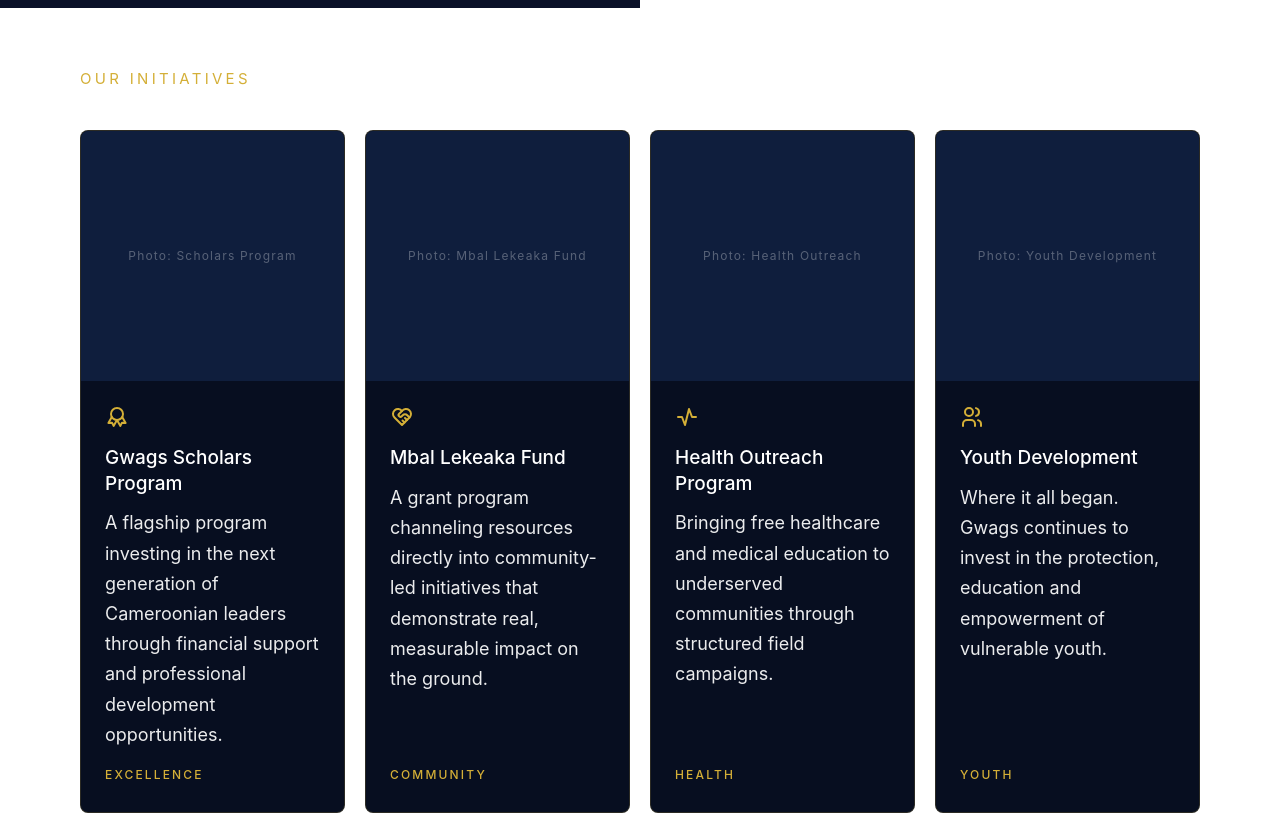
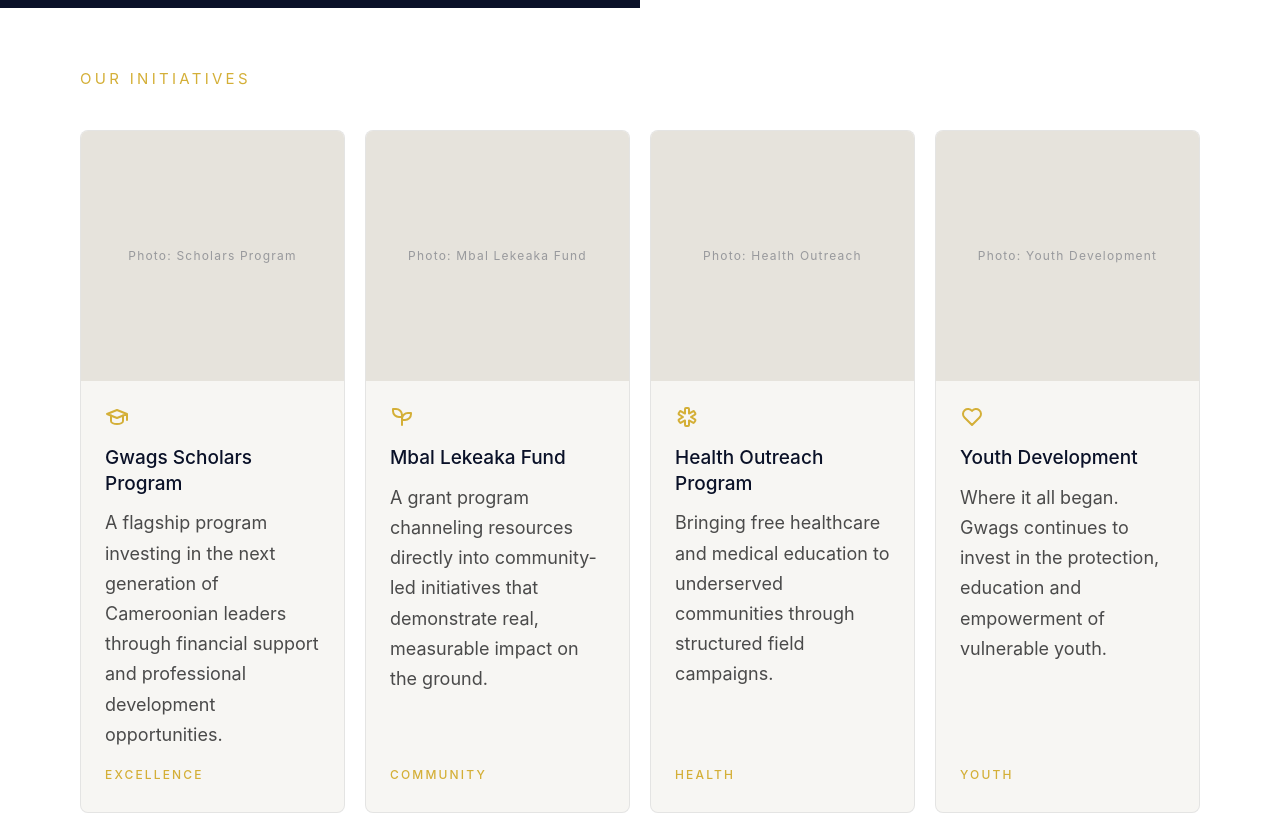
Before and after one commit to Daryllgio/gwags-website, a Next.js app: page /about/how-we-work in a window 1280 px wide. Shown: the part 1340-2155 px from the top of the page. Built offline with nearby package versions, Linux system fonts and the light colour scheme.

Commit message:
Revert initiative card colors, output coordination model values

```diff
--- a/app/about/how-we-work/page.tsx
+++ b/app/about/how-we-work/page.tsx
@@ -5,13 +5,14 @@ import { Lang, t } from '@/lib/translations'
 import Nav from '@/components/Nav'
 import Footer from '@/components/Footer'
 import {
-  IconAward,
-  IconHeartHandshake,
-  IconActivity,
-  IconUsers,
+  IconSchool,
+  IconSeedling,
+  IconMedicalCross,
+  IconHeart,
 } from '@tabler/icons-react'
 
-const initiativeIcons = [IconAward, IconHeartHandshake, IconActivity, IconUsers]
+// Same icon set as the homepage Initiatives cards
+const initiativeIcons = [IconSchool, IconSeedling, IconMedicalCross, IconHeart]
 
 export default function HowWeWorkPage() {
   const [lang, setLang] = useState<Lang>('en')
@@ -117,12 +118,12 @@ function InitiativeStrip({ lang }: { lang: Lang }) {
               key={i}
               href={item.href}
               className="initiative-card"
-              style={{ display: 'flex', flexDirection: 'column', background: '#070E20', border: '0.5px solid rgba(212,175,55,0.18)', borderRadius: '8px', textDecoration: 'none', cursor: 'pointer', overflow: 'hidden' }}
+              style={{ display: 'flex', flexDirection: 'column', background: '#F7F6F3', border: '0.5px solid rgba(10,17,40,0.08)', borderRadius: '8px', textDecoration: 'none', cursor: 'pointer', overflow: 'hidden' }}
             >
               {/* IMAGE: Replace this placeholder with
                   <img src="/images/initiatives/[name].jpg" alt="..." style={{ width: '100%', height: '250px', objectFit: 'cover' }} /> */}
-              <div className="ini-img-ph" style={{ height: '250px', width: '100%', background: '#0F1E3D', display: 'flex', alignItems: 'center', justifyContent: 'center', flexShrink: 0 }}>
-                <span style={{ color: 'rgba(255,255,255,0.3)', fontSize: '12px', letterSpacing: '0.1em' }}>
+              <div className="ini-img-ph" style={{ height: '250px', width: '100%', background: '#E6E3DC', display: 'flex', alignItems: 'center', justifyContent: 'center', flexShrink: 0 }}>
+                <span style={{ color: 'rgba(10,17,40,0.35)', fontSize: '12px', letterSpacing: '0.1em' }}>
                   {initiativeImagePlaceholders[i]}
                 </span>
               </div>
@@ -130,10 +131,10 @@ function InitiativeStrip({ lang }: { lang: Lang }) {
                 <div style={{ marginBottom: '16px' }}>
                   <Icon size={24} color="#D4AF37" />
                 </div>
-                <div className="ini-card-title" style={{ color: '#fff', fontSize: '19px', fontWeight: 500, marginBottom: '12px', lineHeight: 1.35 }}>
+                <div className="ini-card-title" style={{ color: '#0A1128', fontSize: '19px', fontWeight: 500, marginBottom: '12px', lineHeight: 1.35 }}>
                   {item.title}
                 </div>
-                <p className="body-text" style={{ color: 'rgba(255,255,255,0.92)', fontSize: '18px', lineHeight: 1.68, flex: 1, margin: 0 }}>
+                <p className="body-text" style={{ color: '#4A4A4A', fontSize: '18px', lineHeight: 1.68, flex: 1, margin: 0 }}>
                   {item.desc}
                 </p>
                 <div style={{ marginTop: '16px', color: '#D4AF37', fontSize: '12px', letterSpacing: '0.18em', fontWeight: 500 }}>
```
